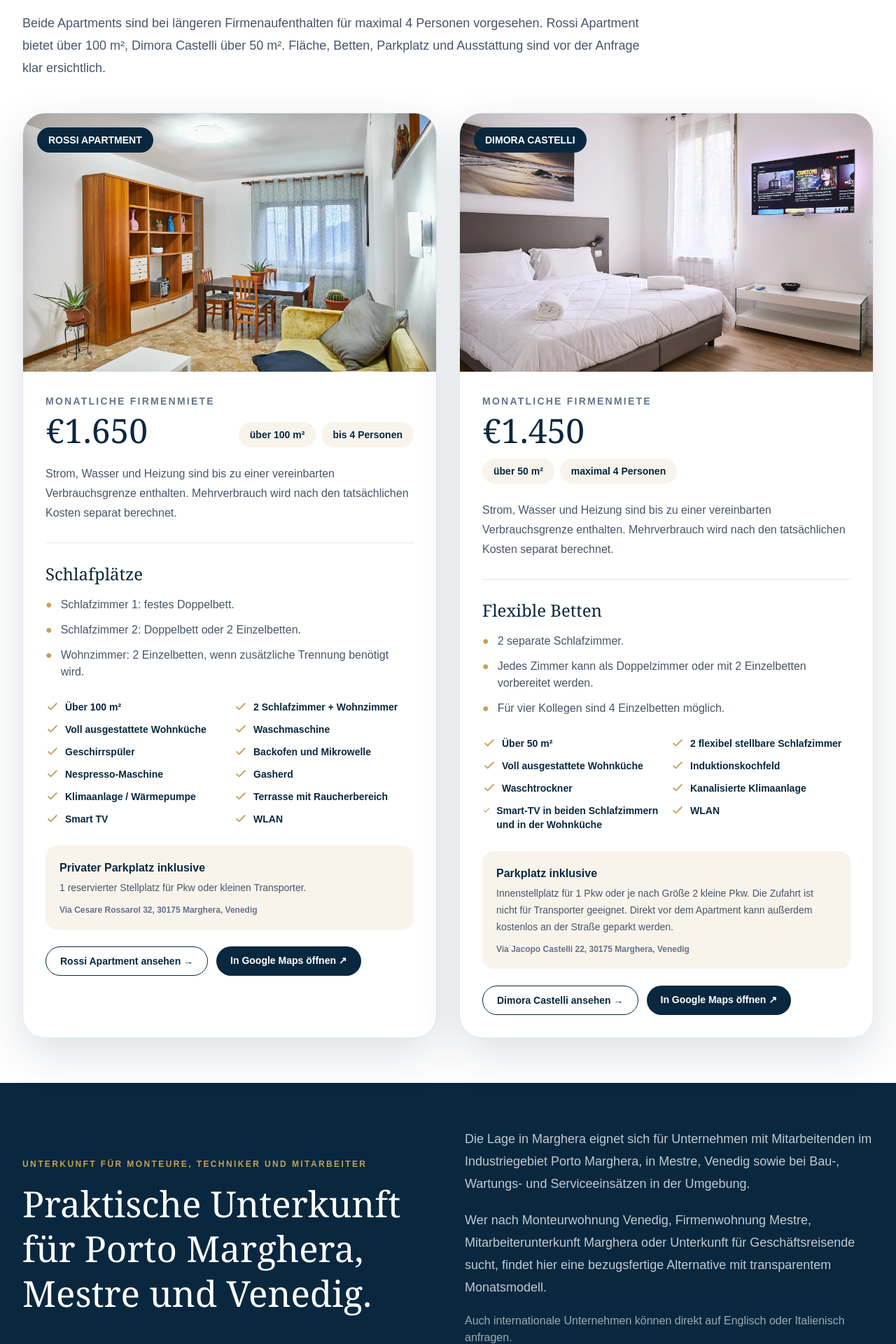
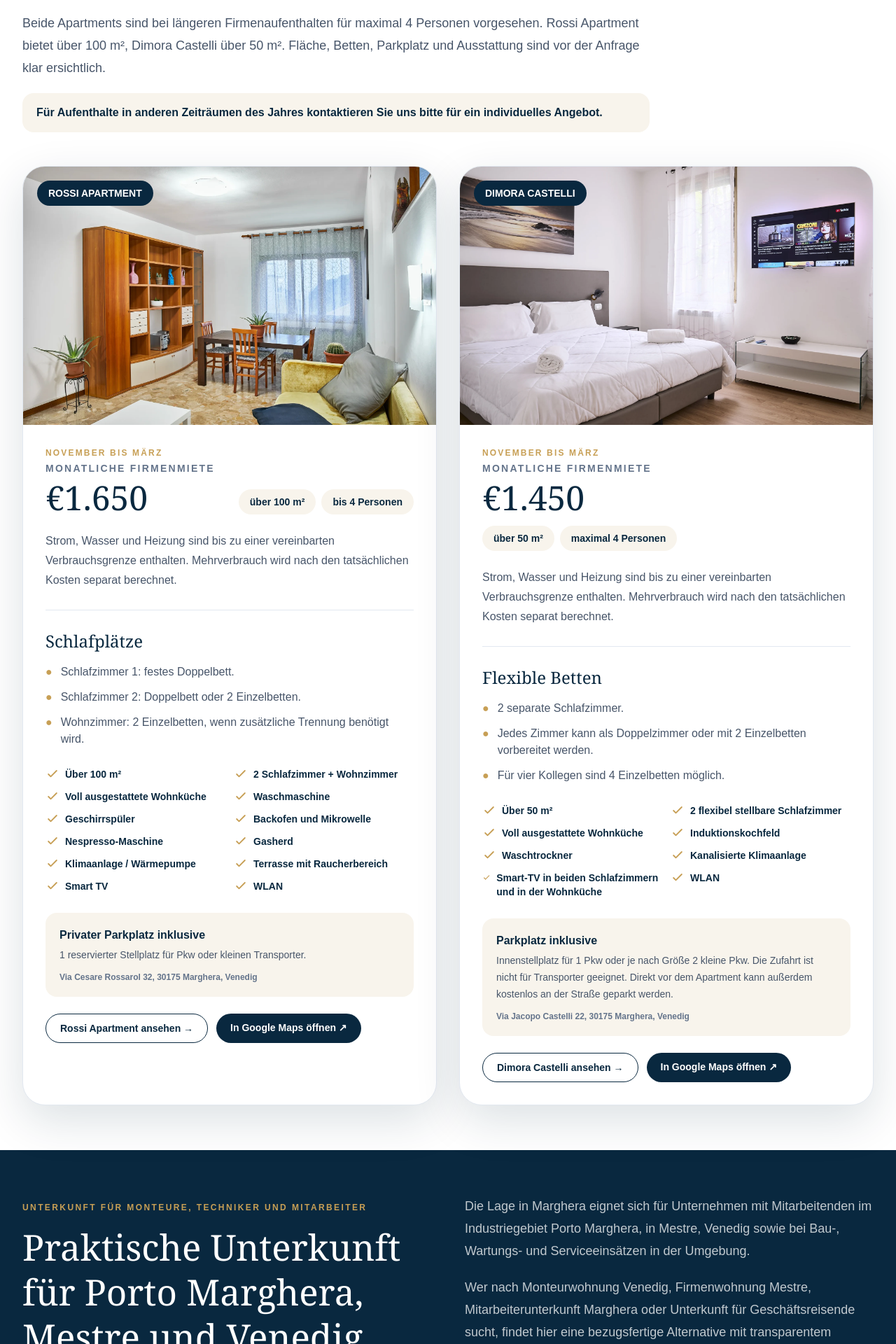
Before and after one commit to chiararegina90-spec/marghera-venice-apartments, a Next.js app: page /de/corporate in a window 1280 px wide. Shown: the part 1620-3540 px from the top of the page at 70% size. Built offline with nearby package versions, Linux system fonts and the light colour scheme.

Commit message:
Clarify corporate seasonal rates and remove stray copy

```diff
--- a/components/CorporateLanding.tsx
+++ b/components/CorporateLanding.tsx
@@ -8,14 +8,16 @@ import {localePath,type SiteLang} from '@/lib/i18n';
 const maps={rossi:'https://www.google.com/maps/search/?api=1&query=Via%20Cesare%20Rossarol%2032%2C%2030175%20Marghera%20VE',castelli:'https://www.google.com/maps/search/?api=1&query=Via%20Jacopo%20Castelli%2022%2C%2030175%20Marghera%20VE'};
 const emailHref='mailto:info@margheraveniceapartments.com?subject=Corporate%20accommodation%20quote%20-%20MVA&body=Hello%2C%0A%0AI%20would%20like%20a%20corporate%20accommodation%20quote.%0A%0ADates%3A%20%0ANumber%20of%20people%3A%20%0AVehicle%3A%20%0ABed%20configuration%3A%20';
 const whatsappHref='https://wa.me/393514462261?text=Buongiorno%2C%20vorrei%20ricevere%20un%20preventivo%20aziendale.%0APeriodo%3A%20%0ANumero%20di%20persone%3A%20%0AVeicolo%3A%20%0AConfigurazione%20letti%3A%20';
+const ratePeriods:Record<SiteLang,string>={it:'Da novembre a marzo',en:'November to March',de:'November bis März',fr:'De novembre à mars',es:'De noviembre a marzo',zh:'11月至3月'};
+const otherPeriodsNotes:Record<SiteLang,string>={it:'Per soggiorni in altri periodi dell’anno, contattaci per un preventivo personalizzato.',en:'For stays at other times of the year, contact us for a personalised quote.',de:'Für Aufenthalte in anderen Zeiträumen des Jahres kontaktieren Sie uns bitte für ein individuelles Angebot.',fr:'Pour tout séjour à une autre période de l’année, contactez-nous pour un devis personnalisé.',es:'Para estancias en otros periodos del año, contáctanos para solicitar un presupuesto personalizado.',zh:'如需其他时段入住，请联系我们获取专属报价。'};
 
 function CheckIcon(){return <svg viewBox="0 0 24 24" aria-hidden="true" className="h-5 w-5 shrink-0 fill-none stroke-current stroke-[2.2]"><path d="m5 12 4 4L19 6" strokeLinecap="round" strokeLinejoin="round"/></svg>;}
 
-function ApartmentCard({lang,name,image,price,data,mapsHref,slug}:{lang:SiteLang;name:string;image:string;price:string;data:CorporateApartment;mapsHref:string;slug:'/case/rossi-apartment'|'/case/dimora-castelli'}){
+function ApartmentCard({lang,name,image,price,ratePeriod,data,mapsHref,slug}:{lang:SiteLang;name:string;image:string;price:string;ratePeriod:string;data:CorporateApartment;mapsHref:string;slug:'/case/rossi-apartment'|'/case/dimora-castelli'}){
  return <article className="overflow-hidden rounded-[2rem] border border-slate-200 bg-white shadow-soft">
   <div className="relative aspect-[16/10]"><Image src={image} alt={name+' corporate apartment in Marghera'} fill sizes="(min-width:1024px) 50vw, 100vw" className="object-cover"/><div className="absolute left-5 top-5 rounded-full bg-navy px-4 py-2 text-sm font-black text-white">{name.toUpperCase()}</div></div>
   <div className="p-7 sm:p-8">
-   <div className="flex flex-wrap items-end justify-between gap-4"><div><p className="text-sm font-bold uppercase tracking-[.16em] text-slate-500">{data.monthly}</p><p className="mt-2 font-serif text-5xl text-navy">{price}</p></div><div className="flex flex-wrap gap-2"><p className="rounded-full bg-cream px-4 py-2 text-sm font-bold text-navy">{data.size}</p><p className="rounded-full bg-cream px-4 py-2 text-sm font-bold text-navy">{data.people}</p></div></div>
+   <div className="flex flex-wrap items-end justify-between gap-4"><div><p className="text-xs font-black uppercase tracking-[.18em] text-gold">{ratePeriod}</p><p className="mt-1 text-sm font-bold uppercase tracking-[.16em] text-slate-500">{data.monthly}</p><p className="mt-2 font-serif text-5xl text-navy">{price}</p></div><div className="flex flex-wrap gap-2"><p className="rounded-full bg-cream px-4 py-2 text-sm font-bold text-navy">{data.size}</p><p className="rounded-full bg-cream px-4 py-2 text-sm font-bold text-navy">{data.people}</p></div></div>
    <p className="mt-6 leading-7 text-slate-600">{data.utilities}</p>
    <div className="mt-7 border-t border-slate-200 pt-7"><h3 className="font-serif text-2xl text-navy">{data.bedsTitle}</h3><ul className="mt-4 space-y-3 text-slate-600">{data.beds.map(x=><li key={x} className="flex gap-3"><span className="text-gold">●</span><span>{x}</span></li>)}</ul></div>
    <div className="mt-7 grid gap-3 sm:grid-cols-2">{data.amenities.map(x=><div key={x} className="flex gap-2 text-sm font-semibold text-navy"><span className="text-gold"><CheckIcon/></span>{x}</div>)}</div>
@@ -34,8 +36,8 @@ export default function CorporateLanding({lang}:{lang:SiteLang}){
   areaServed:[{'@type':'Place',name:'Marghera'},{'@type':'Place',name:'Mestre'},{'@type':'Place',name:'Porto Marghera'},{'@type':'Place',name:'Venice'}],
   url:canonical,
   offers:[
-   {'@type':'Offer',price:'1650',priceCurrency:'EUR',unitText:'MONTH',itemOffered:{'@type':'Apartment',name:'Rossi Apartment',address:{'@type':'PostalAddress',streetAddress:'Via Cesare Rossarol 32',postalCode:'30175',addressLocality:'Marghera',addressRegion:'VE',addressCountry:'IT'},floorSize:{'@type':'QuantitativeValue',minValue:100,unitCode:'MTK'},occupancy:{'@type':'QuantitativeValue',maxValue:4}}},
-   {'@type':'Offer',price:'1450',priceCurrency:'EUR',unitText:'MONTH',itemOffered:{'@type':'Apartment',name:'Dimora Castelli',address:{'@type':'PostalAddress',streetAddress:'Via Jacopo Castelli 22',postalCode:'30175',addressLocality:'Marghera',addressRegion:'VE',addressCountry:'IT'},floorSize:{'@type':'QuantitativeValue',minValue:50,unitCode:'MTK'},occupancy:{'@type':'QuantitativeValue',maxValue:4}}}
+   {'@type':'Offer',price:'1650',priceCurrency:'EUR',unitText:'MONTH',priceValidUntil:'2027-03-31',description:'Corporate monthly rate for stays from November through March. Contact Marghera Venice Apartments for other periods.',itemOffered:{'@type':'Apartment',name:'Rossi Apartment',address:{'@type':'PostalAddress',streetAddress:'Via Cesare Rossarol 32',postalCode:'30175',addressLocality:'Marghera',addressRegion:'VE',addressCountry:'IT'},floorSize:{'@type':'QuantitativeValue',minValue:100,unitCode:'MTK'},occupancy:{'@type':'QuantitativeValue',maxValue:4}}},
+   {'@type':'Offer',price:'1450',priceCurrency:'EUR',unitText:'MONTH',priceValidUntil:'2027-03-31',description:'Corporate monthly rate for stays from November through March. Contact Marghera Venice Apartments for other periods.',itemOffered:{'@type':'Apartment',name:'Dimora Castelli',address:{'@type':'PostalAddress',streetAddress:'Via Jacopo Castelli 22',postalCode:'30175',addressLocality:'Marghera',addressRegion:'VE',addressCountry:'IT'},floorSize:{'@type':'QuantitativeValue',minValue:50,unitCode:'MTK'},occupancy:{'@type':'QuantitativeValue',maxValue:4}}}
   ]
  };
  const faqJsonLd={'@context':'https://schema.org','@type':'FAQPage',mainEntity:c.faq.map(x=>({'@type':'Question',name:x.q,acceptedAnswer:{'@type':'Answer',text:x.a}}))};
@@ -47,9 +49,9 @@ export default function CorporateLanding({lang}:{lang:SiteLang}){
 
   <section className="bg-cream py-20 sm:py-24"><div className="mx-auto grid max-w-7xl gap-10 px-5 lg:grid-cols-[1.05fr_.95fr] lg:items-center lg:px-8"><div><p className="text-xs font-black uppercase tracking-[.2em] text-gold">{c.readyEyebrow}</p><h2 className="mt-4 font-serif text-[clamp(2.3rem,4vw,4rem)] leading-tight text-navy">{c.readyTitle}</h2><p className="mt-6 text-lg leading-8 text-slate-600">{c.readyP1}</p><p className="mt-4 text-lg leading-8 text-slate-600">{c.readyP2}</p></div><div className="grid gap-4 sm:grid-cols-2 lg:grid-cols-1 xl:grid-cols-2">{c.included.map(x=><div key={x} className="flex items-start gap-3 rounded-2xl bg-white p-4 font-semibold text-navy shadow-sm"><span className="mt-0.5 text-gold"><CheckIcon/></span><span>{x}</span></div>)}</div></div></section>
 
-  <section id="appartamenti" className="py-20 sm:py-24"><div className="mx-auto max-w-7xl px-5 lg:px-8"><div className="max-w-4xl"><p className="text-xs font-black uppercase tracking-[.2em] text-gold">{c.apartmentsEyebrow}</p><h2 className="mt-4 font-serif text-[clamp(2.3rem,4vw,4rem)] leading-tight text-navy">{c.apartmentsTitle}</h2><p className="mt-5 text-lg leading-8 text-slate-600">{c.apartmentsIntro}</p></div><div className="mt-12 grid gap-8 lg:grid-cols-2"><ApartmentCard lang={lang} name="Rossi Apartment" image="/images/rossi-card.webp" price="€1.650" data={c.rossi} mapsHref={maps.rossi} slug="/case/rossi-apartment"/><ApartmentCard lang={lang} name="Dimora Castelli" image="/images/castelli-card.webp" price="€1.450" data={c.castelli} mapsHref={maps.castelli} slug="/case/dimora-castelli"/></div></div></section>
+  <section id="appartamenti" className="py-20 sm:py-24"><div className="mx-auto max-w-7xl px-5 lg:px-8"><div className="max-w-4xl"><p className="text-xs font-black uppercase tracking-[.2em] text-gold">{c.apartmentsEyebrow}</p><h2 className="mt-4 font-serif text-[clamp(2.3rem,4vw,4rem)] leading-tight text-navy">{c.apartmentsTitle}</h2><p className="mt-5 text-lg leading-8 text-slate-600">{c.apartmentsIntro}</p><p className="mt-5 rounded-2xl bg-cream px-5 py-4 font-semibold text-navy">{otherPeriodsNotes[lang]}</p></div><div className="mt-12 grid gap-8 lg:grid-cols-2"><ApartmentCard lang={lang} name="Rossi Apartment" image="/images/rossi-card.webp" price="€1.650" ratePeriod={ratePeriods[lang]} data={c.rossi} mapsHref={maps.rossi} slug="/case/rossi-apartment"/><ApartmentCard lang={lang} name="Dimora Castelli" image="/images/castelli-card.webp" price="€1.450" ratePeriod={ratePeriods[lang]} data={c.castelli} mapsHref={maps.castelli} slug="/case/dimora-castelli"/></div></div></section>
 
-  <section className="bg-navy py-20 text-white sm:py-24"><div className="mx-auto grid max-w-7xl gap-12 px-5 lg:grid-cols-2 lg:items-center lg:px-8"><div><p className="text-xs font-black uppercase tracking-[.2em] text-gold">{c.locationEyebrow}</p><h2 className="mt-4 font-serif text-[clamp(2.3rem,4vw,4rem)] leading-tight">{c.locationTitle}</h2></div><div className="space-y-5 text-lg leading-8 text-white/75"><p>{c.locationP1}</p><p>{c.locationP2}</p><p className="text-base text-white/60">{c.locationP3}</p></div></div></section>
+  <section className="bg-navy py-20 text-white sm:py-24"><div className="mx-auto grid max-w-7xl gap-12 px-5 lg:grid-cols-2 lg:items-center lg:px-8"><div><p className="text-xs font-black uppercase tracking-[.2em] text-gold">{c.locationEyebrow}</p><h2 className="mt-4 font-serif text-[clamp(2.3rem,4vw,4rem)] leading-tight">{c.locationTitle}</h2></div><div className="space-y-5 text-lg leading-8 text-white/75"><p>{c.locationP1}</p><p>{c.locationP2}</p></div></div></section>
 
   <section className="py-20 sm:py-24"><div className="mx-auto max-w-7xl px-5 lg:px-8"><div className="grid gap-10 lg:grid-cols-[.9fr_1.1fr]"><div><p className="text-xs font-black uppercase tracking-[.2em] text-gold">{c.benefitsEyebrow}</p><h2 className="mt-4 font-serif text-[clamp(2.3rem,4vw,3.7rem)] leading-tight text-navy">{c.benefitsTitle}</h2></div><div className="grid gap-5 sm:grid-cols-2">{c.benefits.map(x=><div key={x.title} className="rounded-[1.6rem] border border-slate-200 p-6"><h3 className="font-serif text-2xl text-navy">{x.title}</h3><p className="mt-3 leading-7 text-slate-600">{x.text}</p></div>)}</div></div></div></section>
 
```
